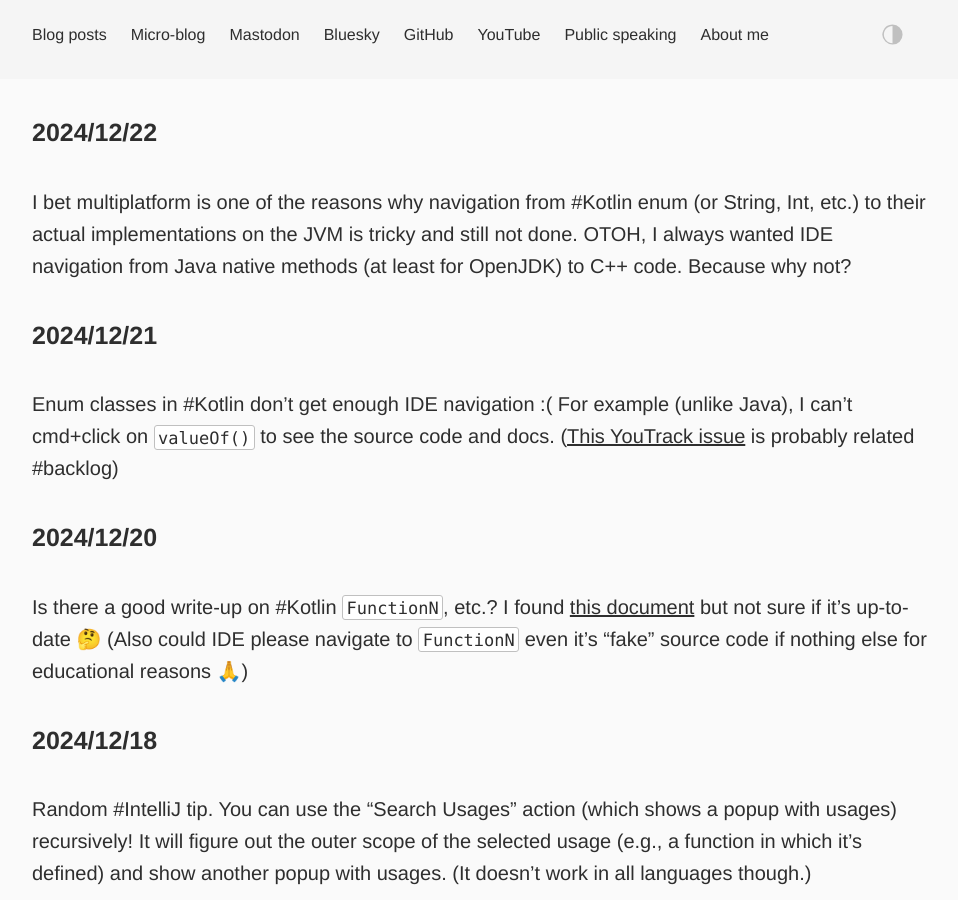
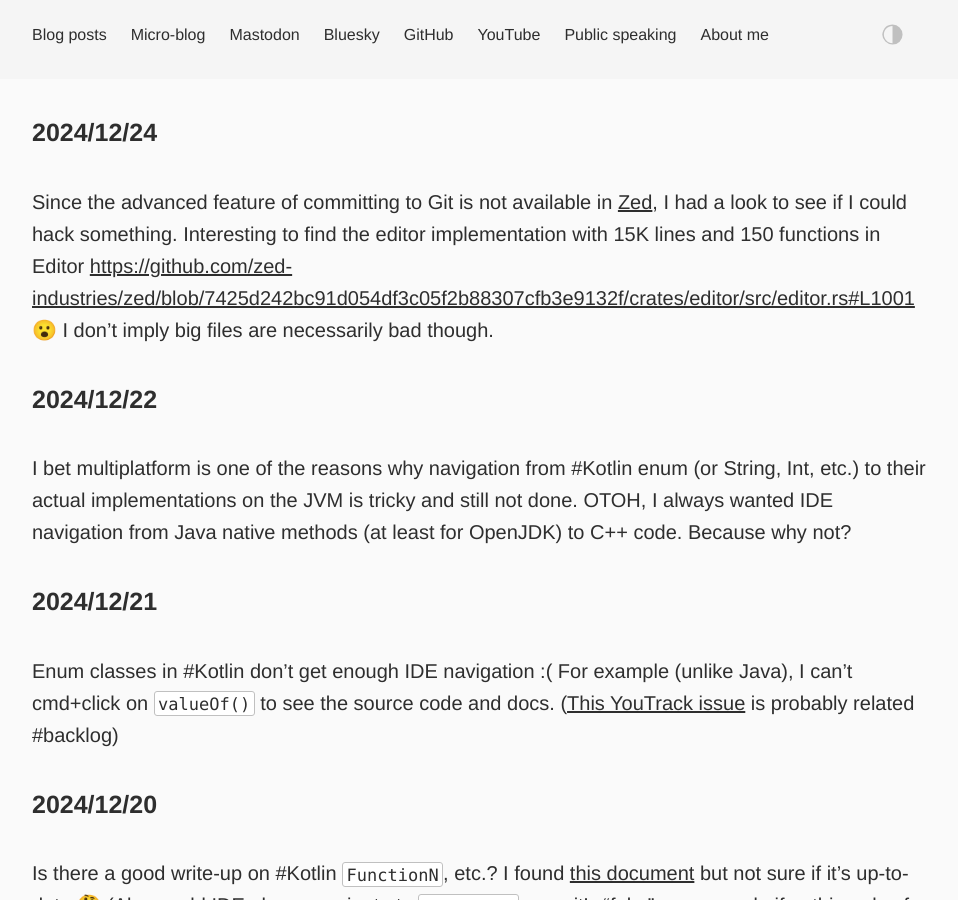
Before and after one commit to dkandalov/dkandalov.github.io, a Jekyll site: the page built from micro-blog.md, in a window 1280 px wide and 900 px high. Shown: the whole window, without its empty margins (160-1118 px from the left). Built offline with Jekyll 4.4.1, drawn with Linux system fonts in a browser that asks for light colours.

Commit message:
updated micro-blog

```diff
--- a/micro-blog.md
+++ b/micro-blog.md
@@ -2,6 +2,9 @@
 layout: post
 permalink: /micro-blog/
 ---
+
+#### 2024/12/24
+Since the advanced feature of committing to Git is not available in [Zed](https://zed.dev), I had a look to see if I could hack something. Interesting to find the editor implementation with 15K lines and 150 functions in Editor <https://github.com/zed-industries/zed/blob/7425d242bc91d054df3c05f2b88307cfb3e9132f/crates/editor/src/editor.rs#L1001> 😮 I don't imply big files are necessarily bad though.
 
 #### 2024/12/22
 I bet multiplatform is one of the reasons why navigation from #Kotlin enum (or String, Int, etc.) to their actual implementations on the JVM is tricky and still not done. OTOH, I always wanted IDE navigation from Java native methods (at least for OpenJDK) to C++ code. Because why not?
```
